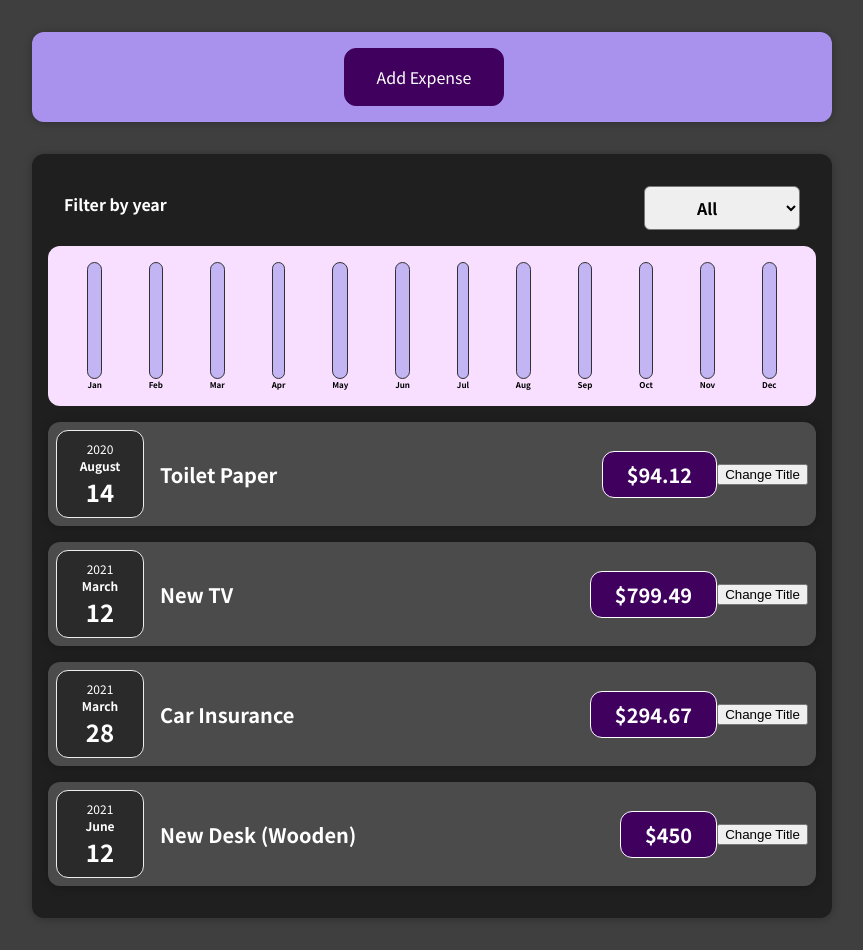
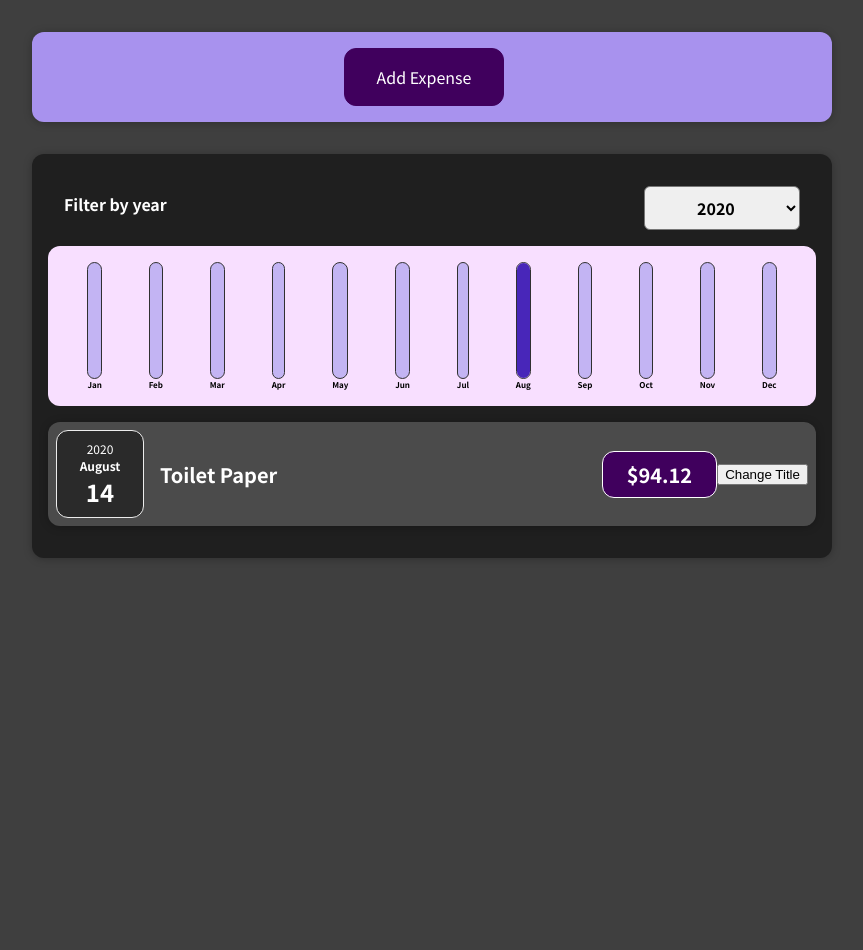
Before and after one commit to nielsmichael/react_practice, a React (Create React App) app: page / in a window 1280 px wide. Shown: the whole page, without its empty margins (208-1071 px from the left). After the commit the page ends 800 px from the top, so only its background shows below. Built offline with nearby package versions, Linux system fonts and the light colour scheme.

Commit message:
Fix typo in Chart.js 14 property=>val

```diff
--- a/src/components/Chart/Chart.js
+++ b/src/components/Chart/Chart.js
@@ -11,7 +11,7 @@ const Chart = (props) => {
       {props.dataPoints.map((dataPoint) => (
         <ChartBar
           key={dataPoint.label}
-          val={dataPoint.property}
+          val={dataPoint.val}
           maxVal={totalMax}
           label={dataPoint.label}
         />
--- a/src/components/Chart/ChartBar.js
+++ b/src/components/Chart/ChartBar.js
@@ -4,9 +4,10 @@ import "./ChartBar.css";
 const ChartBar = (props) => {
   let barHeight = "0%"; // Default barHeight set to 0%
 
-  if (props.max > 0) {
+  if (props.maxVal > 0) {
     // if statement to calculate barHeight
     barHeight = Math.round((props.val / props.maxVal) * 100) + "%";
+    console.log(barHeight);
   }
 
   return (
--- a/src/components/Expenses/Expenses.js
+++ b/src/components/Expenses/Expenses.js
@@ -6,7 +6,7 @@ import ExpensesChart from "./ExpensesChart";
 import "./Expenses.css";
 
 const Expenses = (props) => {
-  const [selectedFilterYear, setSelectedFilterYear] = useState("All");
+  const [selectedFilterYear, setSelectedFilterYear] = useState("2020");
 
   const listenToYear = (selectedYear) => {
     setSelectedFilterYear(selectedYear);
```
